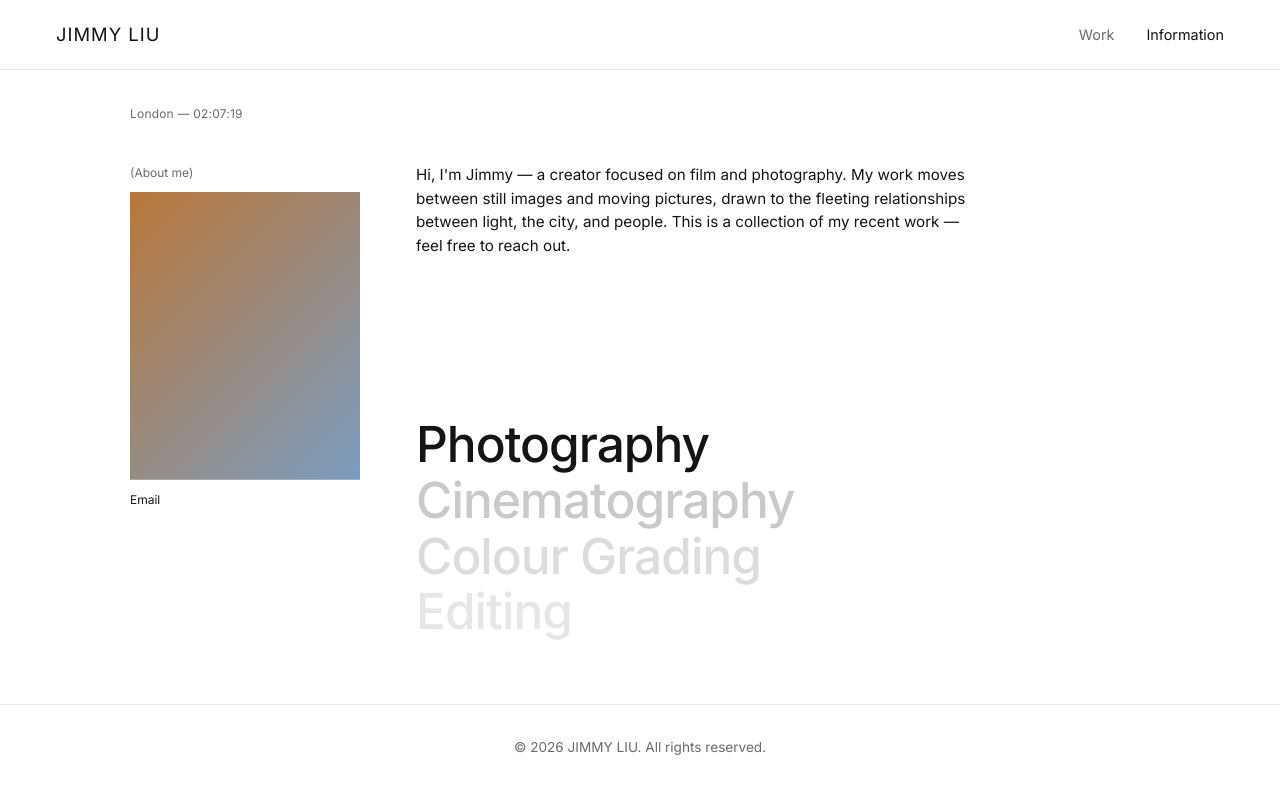
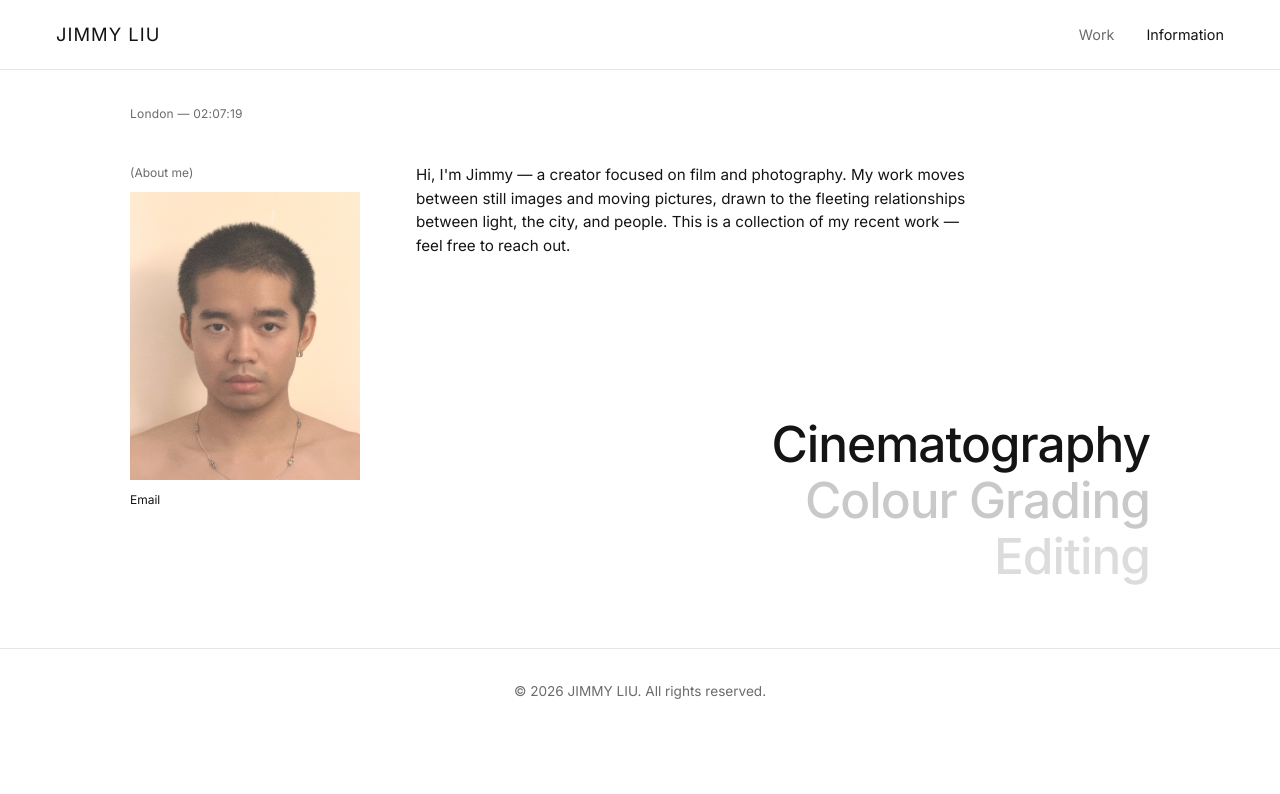
Before and after one commit to Jimmy670s/my-website, a plain HTML site: page about.html in a window 1280 px wide. Drawn offline with Linux system fonts and the light colour scheme.

Commit message:
Add profile photo; drop Photography from services and right-align the list

```diff
--- a/data.js
+++ b/data.js
@@ -54,11 +54,11 @@ const WORKS = [
 // services: 页面底部堆叠显示的擅长方向,第一个高亮显示,其余的会变浅
 const ABOUT = {
   bio: "Hi, I'm Jimmy — a creator focused on film and photography. My work moves between still images and moving pictures, drawn to the fleeting relationships between light, the city, and people. This is a collection of my recent work — feel free to reach out.",
-  avatar: "", // assets/avatar.jpg,留空则显示渐变占位色块
+  avatar: "assets/avatar.jpg", // 留空则显示渐变占位色块
   clockCity: "London",
   clockTimeZone: "Europe/London",
   awards: [
     // ["Client", "Award Show", "Award Name", "25'"]
   ],
-  services: ["Photography", "Cinematography", "Colour Grading", "Editing"]
+  services: ["Cinematography", "Colour Grading", "Editing"]
 };
--- a/style.css
+++ b/style.css
@@ -346,6 +346,7 @@ button { font: inherit; cursor: pointer; }
 
 .about-services {
   margin-top: clamp(72px, 14vh, 140px);
+  text-align: right;
 }
 
 .about-services h2 {
```
Also changed, not shown: assets/avatar.jpg (added).
